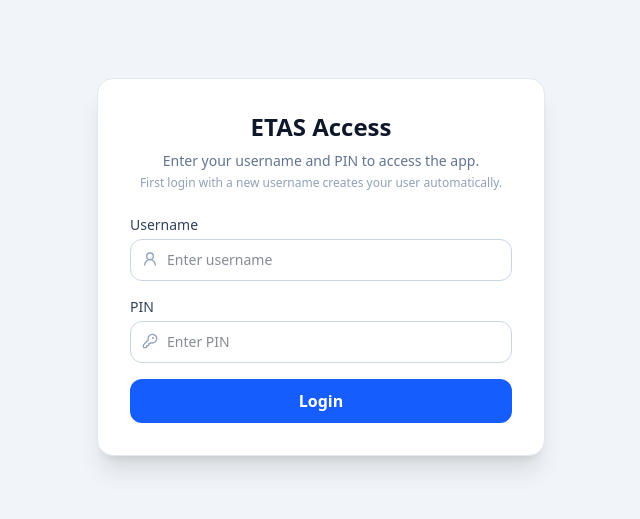
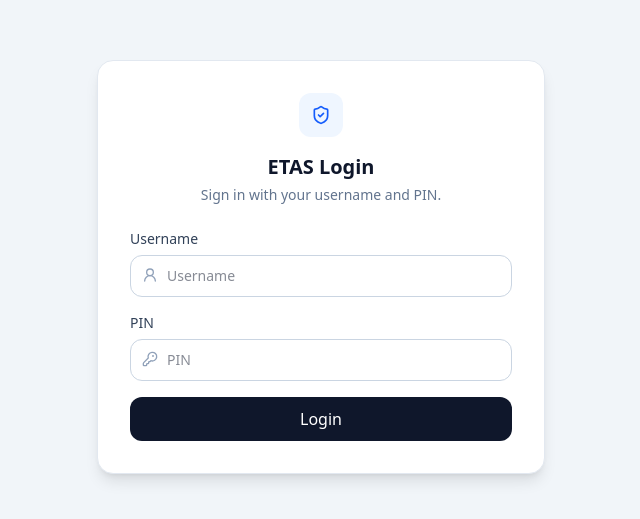
Before and after one commit to mamukhtar01/etas, a Next.js app: page /login in a window 1280 px wide. Shown: the part 133-652 px from the top of the page, without its empty margins (319-959 px from the left). Built offline with nearby package versions, Linux system fonts and the light colour scheme.

Commit message:
Improve login UI

```diff
--- a/app/login/page.tsx
+++ b/app/login/page.tsx
@@ -2,7 +2,7 @@
 
 import { FormEvent, useState } from "react";
 import { useRouter } from "next/navigation";
-import { KeyRound, UserRound } from "lucide-react";
+import { KeyRound, ShieldCheck, UserRound } from "lucide-react";
 
 export default function LoginPage() {
   const router = useRouter();
@@ -41,25 +41,27 @@ export default function LoginPage() {
   }
 
   return (
-    <main className="min-h-screen bg-slate-100 flex items-center justify-center px-4 py-12">
-      <div className="w-full max-w-md rounded-2xl bg-white shadow-xl border border-slate-200 p-8">
-        <h1 className="text-2xl font-bold text-slate-900 text-center">ETAS Access</h1>
-        <p className="text-sm text-slate-500 text-center mt-2">
-          Enter your username and PIN to access the app.
-        </p>
-        <p className="text-xs text-slate-400 text-center mt-1">
-          First login with a new username creates your user automatically.
-        </p>
+    <main className="min-h-screen bg-slate-100 flex items-center justify-center px-4 py-10">
+      <div className="w-full max-w-md rounded-2xl border border-slate-200 bg-white shadow-lg p-7 sm:p-8">
+        <div className="flex flex-col items-center text-center">
+          <div className="inline-flex items-center justify-center w-11 h-11 rounded-xl bg-blue-50 text-blue-600 mb-4">
+            <ShieldCheck className="h-5 w-5" />
+          </div>
+          <h1 className="text-xl font-semibold text-slate-900">ETAS Login</h1>
+          <p className="mt-1 text-sm text-slate-500">
+            Sign in with your username and PIN.
+          </p>
+        </div>
 
         <form onSubmit={handleSubmit} className="mt-6 space-y-4">
           <label className="block text-sm font-medium text-slate-700">
             Username
-            <div className="relative mt-1">
+            <div className="relative mt-1.5">
               <UserRound className="absolute left-3 top-3 h-4 w-4 text-slate-400" />
               <input
                 value={username}
                 onChange={(event) => setUsername(event.target.value)}
-                placeholder="Enter username"
+                placeholder="Username"
                 className="w-full rounded-xl border border-slate-300 pl-9 pr-3 py-2.5 text-slate-900 outline-none focus:ring-2 focus:ring-blue-200 focus:border-blue-500"
                 required
               />
@@ -68,12 +70,12 @@ export default function LoginPage() {
 
           <label className="block text-sm font-medium text-slate-700">
             PIN
-            <div className="relative mt-1">
+            <div className="relative mt-1.5">
               <KeyRound className="absolute left-3 top-3 h-4 w-4 text-slate-400" />
               <input
                 value={pin}
                 onChange={(event) => setPin(event.target.value)}
-                placeholder="Enter PIN"
+                placeholder="PIN"
                 type="password"
                 className="w-full rounded-xl border border-slate-300 pl-9 pr-3 py-2.5 text-slate-900 outline-none focus:ring-2 focus:ring-blue-200 focus:border-blue-500"
                 required
@@ -82,7 +84,7 @@ export default function LoginPage() {
           </label>
 
           {error && (
-            <p className="text-sm text-red-600 bg-red-50 border border-red-100 rounded-lg px-3 py-2">
+            <p className="text-sm text-red-700 bg-red-50 border border-red-200 rounded-lg px-3 py-2">
               {error}
             </p>
           )}
@@ -90,9 +92,9 @@ export default function LoginPage() {
           <button
             type="submit"
             disabled={loading}
-            className="w-full rounded-xl bg-blue-600 text-white py-2.5 font-semibold hover:bg-blue-700 disabled:opacity-60 transition-colors"
+            className="w-full rounded-xl bg-slate-900 text-white py-2.5 font-medium hover:bg-slate-800 disabled:opacity-60 transition-colors"
           >
-            {loading ? "Please wait..." : "Login"}
+            {loading ? "Signing in..." : "Login"}
           </button>
         </form>
       </div>
--- a/app/page.tsx
+++ b/app/page.tsx
@@ -4,7 +4,7 @@ import Image from "next/image";
 import Link from "next/link";
 import { useRouter } from "next/navigation";
 import { useEffect, useState } from "react";
-import { FilePlus, ListChecks, Search, ShieldCheck } from "lucide-react";
+import { FilePlus, ListChecks, ShieldCheck } from "lucide-react";
 
 type CurrentUser = {
   id: string;
@@ -15,7 +15,6 @@ type CurrentUser = {
 export default function HomePage() {
   const router = useRouter();
   const [user, setUser] = useState<CurrentUser | null>(null);
-  const [query, setQuery] = useState("");
 
   useEffect(() => {
     const loadUser = async () => {
@@ -43,46 +42,28 @@ export default function HomePage() {
     {
       href: "/apply",
       title: "New Application",
-      description: "Start a new eTAS application for your upcoming visit to Somalia.",
       icon: FilePlus,
       iconClass: "bg-blue-600",
     },
     {
       href: "/visas",
       title: "Existing Visas",
-      description: "Browse current visas and use quick edit/view actions.",
       icon: ListChecks,
       iconClass: "bg-emerald-700",
     },
-    {
-      href: "/verify",
-      title: "Check Application",
-      description: "View your travel document or track progress using your passport number.",
-      icon: Search,
-      iconClass: "bg-slate-800",
-    },
   ];
-
-  const normalizedQuery = query.trim().toLowerCase();
-  const filteredCards = actionCards.filter((card) => {
-    if (!normalizedQuery) return true;
-    return (
-      card.title.toLowerCase().includes(normalizedQuery) ||
-      card.description.toLowerCase().includes(normalizedQuery)
-    );
-  });
 
   return (
     <main className="min-h-screen w-full flex flex-col bg-slate-50 font-sans">
       {/* Navigation Header */}
-      <nav className="w-full px-8 py-4 bg-white border-b flex justify-between items-center shadow-sm">
+      <nav className="w-full px-5 md:px-8 py-3.5 bg-white border-b flex justify-between items-center shadow-sm">
         <div className="flex items-center gap-3">
-          <Image src="/logo.svg" alt="FGS Logo" width={50} height={50} />
+          <Image src="/logo.svg" alt="FGS Logo" width={44} height={44} />
           <div>
-            <h1 className="text-[14px] font-bold text-slate-900 leading-tight">
+            <h1 className="text-[13px] md:text-[14px] font-bold text-slate-900 leading-tight">
               JAMHUURIYADDA FEDERAALKA SOOMAALIYA
             </h1>
-            <p className="text-[12px] text-slate-500 font-medium">
+            <p className="text-[11px] md:text-[12px] text-slate-500 font-medium">
               Immigration and Citizenship Agency
             </p>
           </div>
@@ -114,53 +95,34 @@ export default function HomePage() {
       </nav>
 
       {/* Hero Section - Full Page Content */}
-      <section className="flex-1 flex flex-col items-center justify-center px-4 text-center">
-        <div className="mb-8 p-4 bg-blue-50 rounded-full">
-          <ShieldCheck className="w-12 h-12 text-blue-600" />
+      <section className="flex-1 flex flex-col items-center justify-center px-4 py-10 text-center">
+        <div className="mb-5 p-3.5 bg-blue-50 rounded-full">
+          <ShieldCheck className="w-10 h-10 text-blue-600" />
         </div>
 
-        <h2 className="text-4xl md:text-5xl font-extrabold text-slate-900 mb-4 tracking-tight">
+        <h2 className="text-3xl md:text-4xl font-extrabold text-slate-900 mb-2 tracking-tight">
           Electronic Travel Authorization <span className="text-blue-600">(eTAS)</span>
         </h2>
-        <p className="text-lg text-slate-600 max-w-2xl mb-12 leading-relaxed">
-          Welcome to the official portal for the Federal Republic of Somalia.
-          Apply for your travel authorization online or track your current status in seconds.
-        </p>
-
-        <div className="w-full max-w-2xl mb-8">
-          <div className="relative">
-            <Search className="absolute left-3 top-3.5 h-4 w-4 text-slate-400" />
-            <input
-              value={query}
-              onChange={(event) => setQuery(event.target.value)}
-              placeholder="Quick search actions (e.g. new, visa, check)"
-              className="w-full rounded-xl border border-slate-300 bg-white pl-9 pr-3 py-2.5 text-slate-900 outline-none focus:ring-2 focus:ring-blue-200 focus:border-blue-500"
-            />
-          </div>
-        </div>
+        <div className="mb-8" />
 
         {/* Action Cards */}
-        <div className="grid md:grid-cols-3 gap-8 w-full max-w-5xl">
-          {filteredCards.map((card) => {
+        <div className="grid md:grid-cols-2 gap-6 w-full max-w-3xl">
+          {actionCards.map((card) => {
             const Icon = card.icon;
             return (
               <Link
                 key={card.href}
                 href={card.href}
-                className="group flex flex-col items-center p-10 bg-white rounded-2xl shadow-md border-2 border-transparent hover:border-blue-500 hover:shadow-xl transition-all duration-300"
+                className="group flex flex-col items-center p-8 md:p-9 bg-white rounded-2xl shadow-md border border-slate-200 hover:border-blue-400 hover:shadow-lg transition-all duration-300"
               >
-                <div className={`mb-6 p-4 ${card.iconClass} rounded-xl text-white group-hover:scale-110 transition-transform`}>
-                  <Icon size={32} />
+                <div className={`mb-5 p-3.5 ${card.iconClass} rounded-xl text-white group-hover:scale-110 transition-transform`}>
+                  <Icon size={26} />
                 </div>
-                <h3 className="text-2xl font-bold text-slate-900 mb-2">{card.title}</h3>
-                <p className="text-slate-500 text-center">{card.description}</p>
+                <h3 className="text-xl md:text-2xl font-bold text-slate-900">{card.title}</h3>
               </Link>
             );
           })}
         </div>
-        {filteredCards.length === 0 && (
-          <p className="mt-6 text-sm text-slate-500">No actions matched your search.</p>
-        )}
       </section>
 
       {/* Simple Footer */}
```
